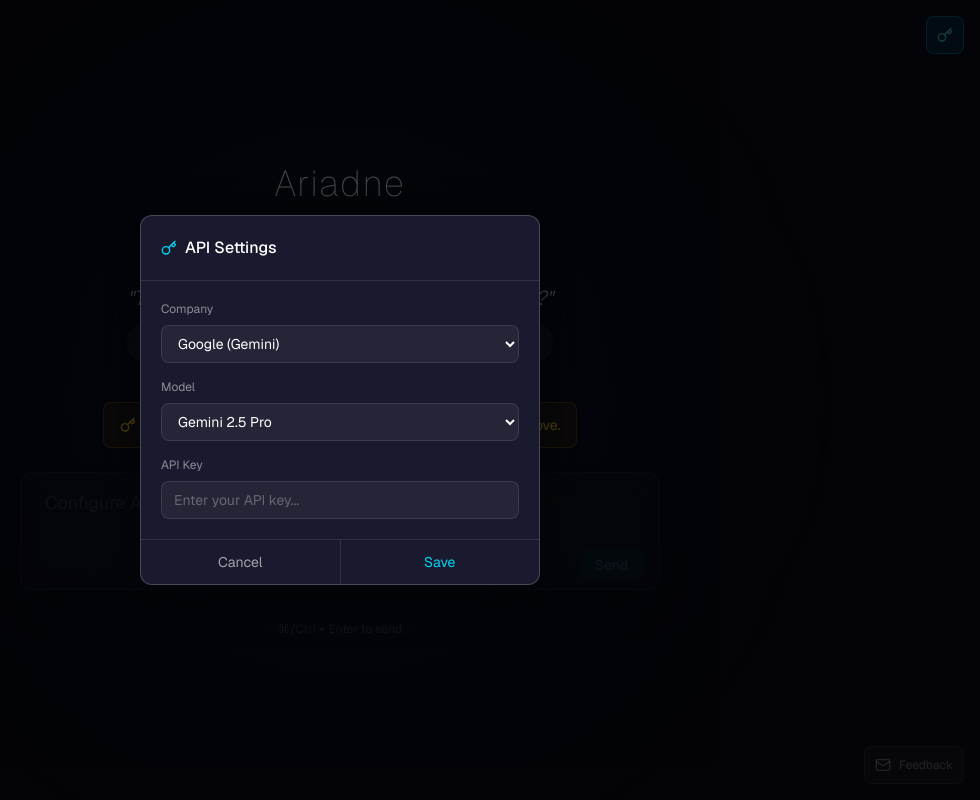
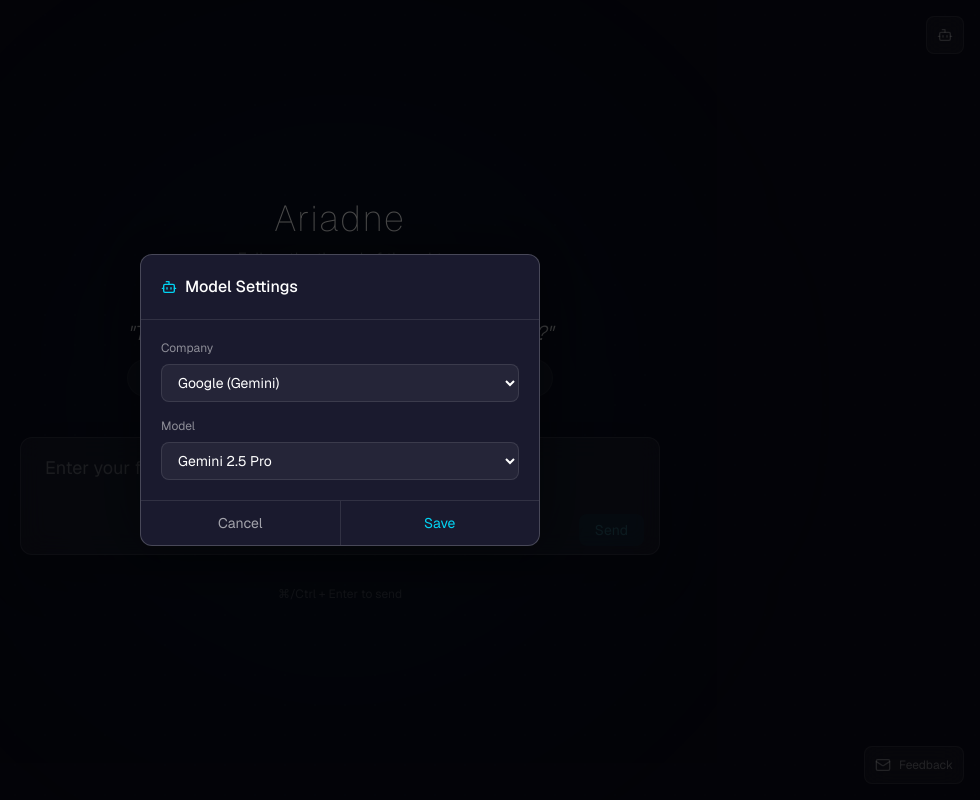
Before and after one commit to SongminYu/Ariadne, a Next.js app: page / in a window 1280 px wide. Both pictures are taken after a click on the button "Model Settings". Shown: the whole page, without its empty margins (300-1280 px from the left). Built offline with nearby package versions, Linux system fonts and the light colour scheme.

Commit message:
limited api key provided

```diff
--- a/src/app/page.tsx
+++ b/src/app/page.tsx
@@ -7,8 +7,9 @@ import SelectionPopover from '@/components/ui/SelectionPopover';
 import DetailModal from '@/components/ui/DetailModal';
 import ConfirmDialog from '@/components/ui/ConfirmDialog';
 import { Node } from '@xyflow/react';
-import { Key, Mail } from 'lucide-react';
+import { Bot, Mail } from 'lucide-react';
 import { generateSingleFileHTML } from '@/utils/export';
+import { API_KEY } from '@/config/apiConfig';
 
 // Dynamically import Canvas component to avoid SSR issues
 const Canvas = dynamic(() => import('@/components/canvas/Canvas'), {
@@ -36,24 +37,20 @@ export default function Home() {
   const [inputValue, setInputValue] = useState('');
   const [isCreatingNode, setIsCreatingNode] = useState(false);
   const [showResetConfirm, setShowResetConfirm] = useState(false);
-  const [showApiSettings, setShowApiSettings] = useState(false);
-  const [apiKey, setApiKey] = useState('');
+  const [showModelSettings, setShowModelSettings] = useState(false);
   const [selectedModel, setSelectedModel] = useState('gemini-2.5-pro');
 
-  // Load API key from localStorage on mount
+  // Load model preference from localStorage on mount
   useEffect(() => {
-    const savedKey = localStorage.getItem('ariadne_api_key');
     const savedModel = localStorage.getItem('ariadne_model');
-    if (savedKey) setApiKey(savedKey);
     if (savedModel) setSelectedModel(savedModel);
   }, []);
 
-  // Save API key to localStorage
-  const handleSaveApiSettings = useCallback(() => {
-    localStorage.setItem('ariadne_api_key', apiKey);
+  // Save model preference to localStorage
+  const handleSaveModelSettings = useCallback(() => {
     localStorage.setItem('ariadne_model', selectedModel);
-    setShowApiSettings(false);
-  }, [apiKey, selectedModel]);
+    setShowModelSettings(false);
+  }, [selectedModel]);
 
   // Export as ZIP (HTML + Markdown)
   const exportAsZip = useCallback(async (nodesToExport: typeof nodes, edgesToExport: typeof edges) => {
@@ -156,9 +153,7 @@ export default function Home() {
     anchor?: string
   ) => {
     try {
-      if (!apiKey) {
-        throw new Error('API Key not configured');
-      }
+      // Using built-in API key from config
 
       // Build the system instruction
       let systemInstruction = `You are a knowledgeable AI assistant who provides thorough, well-researched responses that inspire deeper understanding.
@@ -210,7 +205,7 @@ ${context}`;
 
       // Call Gemini API directly (REST API with streaming)
       const response = await fetch(
-        `https://generativelanguage.googleapis.com/v1beta/models/${selectedModel}:streamGenerateContent?alt=sse&key=${apiKey}`,
+        `https://generativelanguage.googleapis.com/v1beta/models/${selectedModel}:streamGenerateContent?alt=sse&key=${API_KEY}`,
         {
           method: 'POST',
           headers: {
@@ -337,7 +332,7 @@ ${context}`;
     streamAIResponse(nodeId, prompt, context, anchorText);
 
     return nodeId;
-  }, [addNode, addEdge, calculateNewPosition, nodes, updateNodeContent, apiKey, selectedModel]);
+  }, [addNode, addEdge, calculateNewPosition, nodes, updateNodeContent, selectedModel]);
 
   // Handle root node creation
   const handleCreateRootNode = async () => {
@@ -373,12 +368,12 @@ ${context}`;
     }
   };
 
-  // Reusable API Settings Modal
-  const renderApiSettingsModal = () => (
+  // Reusable Model Settings Modal
+  const renderModelSettingsModal = () => (
     <>
       <div
         className="fixed inset-0 bg-black/70 z-[100]"
-        onClick={() => setShowApiSettings(false)}
+        onClick={() => setShowModelSettings(false)}
       />
       <div className="fixed left-1/2 top-1/2 -translate-x-1/2 -translate-y-1/2
                       w-[400px] bg-[#1a1a2e] border border-white/20 rounded-xl
@@ -386,8 +381,8 @@ ${context}`;
                       overflow-hidden">
         <div className="p-5 border-b border-white/10">
           <h3 className="text-white font-medium flex items-center gap-2">
-            <Key className="w-4 h-4 text-cyan-400" />
-            API Settings
+            <Bot className="w-4 h-4 text-cyan-400" />
+            Model Settings
           </h3>
         </div>
         <div className="p-5 space-y-4">
@@ -417,29 +412,17 @@ ${context}`;
               <option value="gemini-2.5-flash">Gemini 2.5 Flash</option>
             </select>
           </div>
-          <div>
-            <label className="text-xs text-white/50 block mb-2">API Key</label>
-            <input
-              type="password"
-              value={apiKey}
-              onChange={(e) => setApiKey(e.target.value)}
-              placeholder="Enter your API key..."
-              className="w-full px-3 py-2 rounded-lg bg-white/5 border border-white/10
-                         text-white text-sm placeholder:text-white/30
-                         focus:outline-none focus:border-cyan-400/50"
-            />
-          </div>
         </div>
         <div className="flex border-t border-white/10">
           <button
-            onClick={() => setShowApiSettings(false)}
+            onClick={() => setShowModelSettings(false)}
             className="flex-1 px-4 py-3 text-sm text-white/60
                        hover:bg-white/5 transition-colors"
           >
             Cancel
           </button>
           <button
-            onClick={handleSaveApiSettings}
+            onClick={handleSaveModelSettings}
             className="flex-1 px-4 py-3 text-sm text-cyan-400
                        hover:bg-cyan-400/10 transition-colors
                        border-l border-white/10"
@@ -453,21 +436,17 @@ ${context}`;
 
   // If no nodes, show initial input screen
   if (nodes.length === 0) {
-    const hasApiKey = !!apiKey;
-
     return (
       <div className="flex flex-col items-center justify-center h-screen bg-[#0a0a1a] text-white overflow-hidden relative">
         {/* Settings Button - Top Right */}
         <button
-          onClick={() => setShowApiSettings(true)}
-          className={`fixed top-4 right-4 p-2.5 rounded-lg z-50
+          onClick={() => setShowModelSettings(true)}
+          className="fixed top-4 right-4 p-2.5 rounded-lg z-50
                      backdrop-blur-md border transition-all
-                     ${hasApiKey
-              ? 'bg-white/5 border-white/10 text-white/40 hover:text-white/70 hover:bg-white/10'
-              : 'bg-cyan-500/20 border-cyan-400/50 text-cyan-300 animate-pulse'}`}
-          title={hasApiKey ? "Change API settings" : "Configure API Key"}
+                     bg-white/5 border-white/10 text-white/40 hover:text-white/70 hover:bg-white/10"
+          title="Model Settings"
         >
-          <Key className="w-4 h-4" />
+          <Bot className="w-4 h-4" />
         </button>
 
         {/* Feedback Button - Bottom Left */}
@@ -513,24 +492,16 @@ ${context}`;
             </div>
           </div>
 
-          {/* API Key Warning */}
-          {!hasApiKey && (
-            <div className="mb-6 px-4 py-3 rounded-lg bg-amber-500/10 border border-amber-500/30 text-amber-300 text-sm flex items-center gap-2">
-              <Key className="w-4 h-4" />
-              <span>Please configure your API key first by clicking the key icon above.</span>
-            </div>
-          )}
-
           {/* Input */}
           <div className="w-full relative group">
             <textarea
               value={inputValue}
               onChange={(e) => setInputValue(e.target.value)}
               onKeyDown={handleKeyDown}
-              placeholder={hasApiKey ? "Enter your first question..." : "Configure API key to start..."}
-              disabled={isCreatingNode || !hasApiKey}
+              placeholder="Enter your first question..."
+              disabled={isCreatingNode}
               rows={3}
-              className={`w-full px-6 py-4 rounded-xl
+              className="w-full px-6 py-4 rounded-xl
                 bg-white/5 backdrop-blur-md
                 border border-white/10
                 text-white placeholder-white/30
@@ -538,18 +509,16 @@ ${context}`;
                 transition-all duration-300
                 disabled:opacity-50
                 text-lg resize-none
-                shadow-2xl
-                ${!hasApiKey ? 'cursor-not-allowed' : ''}`}
+                shadow-2xl"
             />
             {isCreatingNode && (
               <div className="absolute right-4 top-4">
                 <div className="w-5 h-5 border-2 border-cyan-400/30 border-t-cyan-400 rounded-full animate-spin" />
               </div>
             )}
-            {/* Send button */}
             <button
               onClick={handleCreateRootNode}
-              disabled={isCreatingNode || !inputValue.trim() || !hasApiKey}
+              disabled={isCreatingNode || !inputValue.trim()}
               className="absolute right-4 bottom-4 px-4 py-1.5 rounded-lg
                             bg-cyan-500/20 hover:bg-cyan-500/30
                             text-cyan-300 text-sm
@@ -565,8 +534,8 @@ ${context}`;
           </p>
         </div>
 
-        {/* API Settings Modal */}
-        {showApiSettings && renderApiSettingsModal()}
+        {/* Model Settings Modal */}
+        {showModelSettings && renderModelSettingsModal()}
       </div>
     );
   }
@@ -609,15 +578,15 @@ ${context}`;
           </svg>
         </button>
 
-        {/* API Key Settings */}
+        {/* Model Settings */}
         <button
-          onClick={() => setShowApiSettings(true)}
-          title="API Settings"
+          onClick={() => setShowModelSettings(true)}
+          title="Model Settings"
           className="p-2 rounded-lg bg-white/5 backdrop-blur-md border border-white/10
                      text-white/40 hover:text-white/70 hover:bg-white/10
                      transition-all"
         >
-          <Key className="w-4 h-4" />
+          <Bot className="w-4 h-4" />
         </button>
 
         {/* Save status */}
@@ -652,8 +621,8 @@ ${context}`;
         onCancel={() => setShowResetConfirm(false)}
       />
 
-      {/* API Settings Modal */}
-      {showApiSettings && renderApiSettingsModal()}
+      {/* Model Settings Modal */}
+      {showModelSettings && renderModelSettingsModal()}
     </div>
   );
 }
--- /dev/null
+++ b/src/config/apiConfig.ts
@@ -0,0 +1,3 @@
+// Built-in API key with budget limit
+// This key is tracked by git and can be updated when needed
+export const API_KEY = 'AIzaSyBO8UytbiokOgDWBHqf8u8s6ufa6vSA_ws';
```
